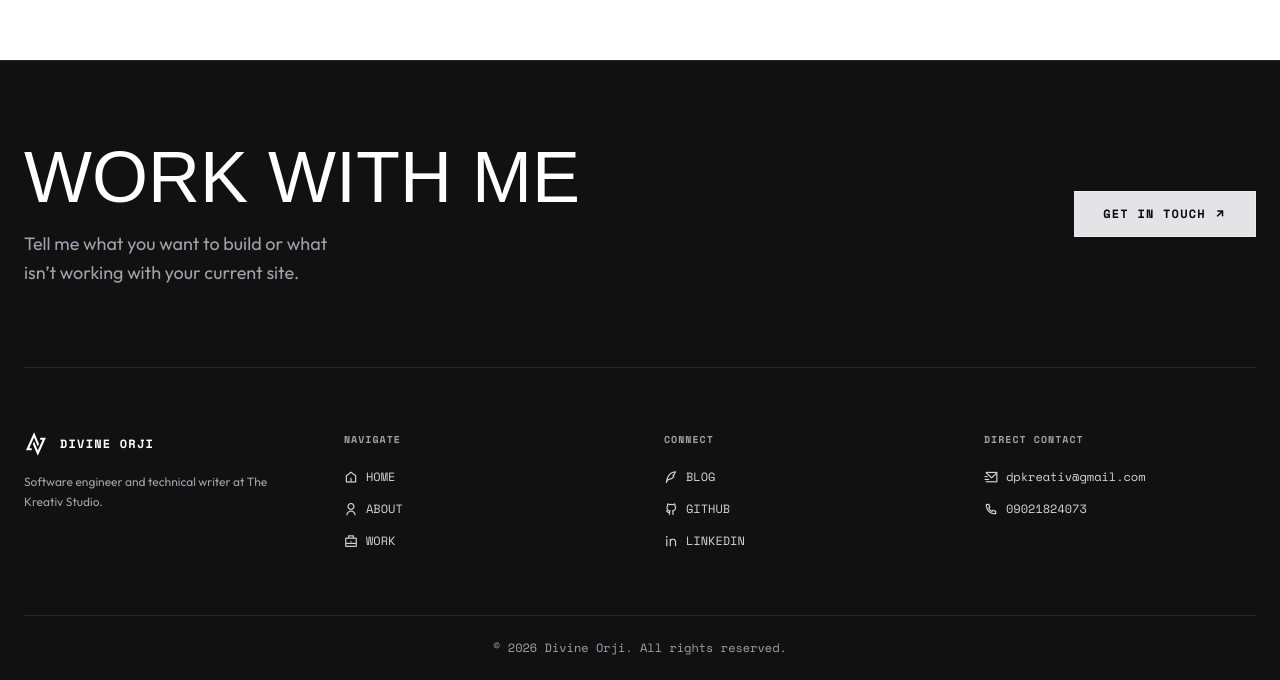
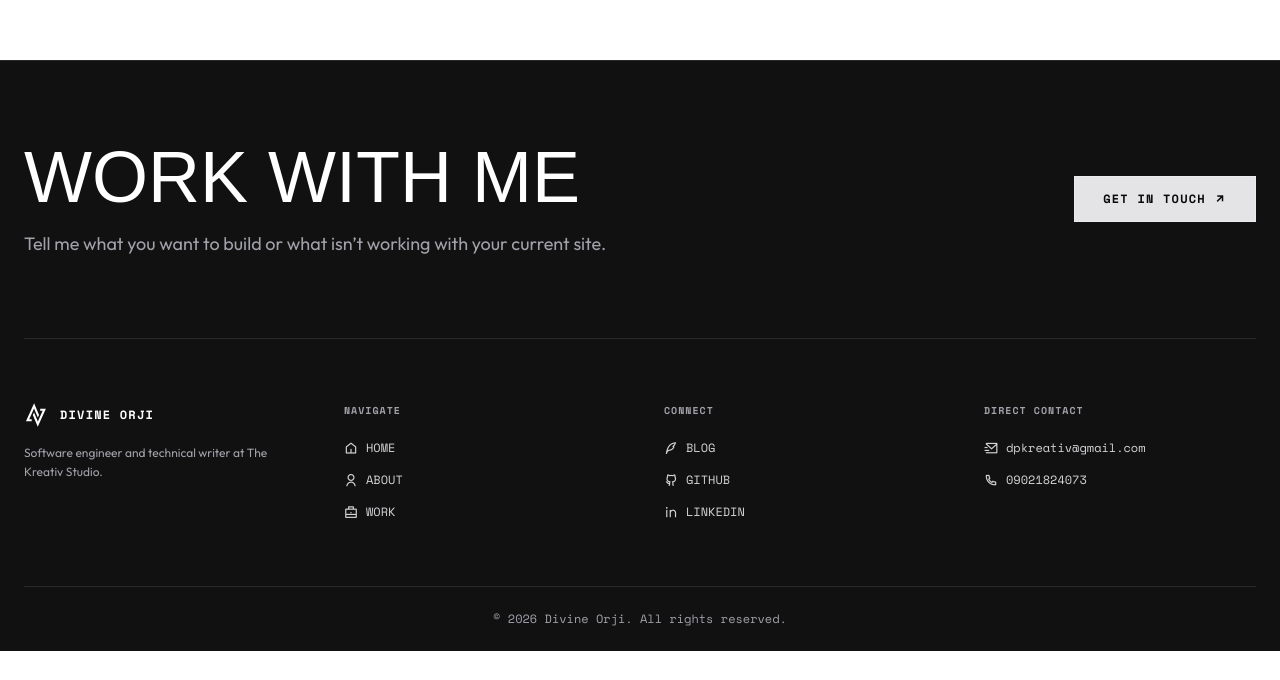
Before and after one commit to dpkreativ/dpkreativ, a Next.js app: page / in a window 1280 px wide. Shown: the part 2464-3144 px from the top of the page. After the commit the page ends 3115 px from the top, so only its background shows below. Built offline with nearby package versions, Linux system fonts and the light colour scheme; no server answers; a web font is replaced by a local one.

Commit message:
Give footer CTA copy more room on desktop

```diff
--- a/src/components/footer.tsx
+++ b/src/components/footer.tsx
@@ -60,14 +60,14 @@ export default function Footer() {
         {/* Conditional Closing CTA Banner (suppressed on /contact) */}
         {!isContactPage && (
           <div className="grid items-center justify-items-center gap-8 border-b border-white/10 py-14 text-center md:py-20 lg:grid-cols-[minmax(0,1fr)_auto] lg:justify-items-start lg:gap-12 lg:text-left">
-            <div>
+            <div className="lg:justify-self-stretch">
               <SplitHeading
                 as="h2"
                 className="font-display uppercase text-4xl sm:text-5xl md:text-6xl lg:text-7xl leading-[0.9]"
               >
                 Work with me
               </SplitHeading>
-              <RevealText noSplit className="mx-auto mt-4 max-w-xl text-balance font-body text-base leading-relaxed text-zinc-400 md:text-lg md:leading-relaxed lg:mx-0">
+              <RevealText noSplit className="mx-auto mt-4 max-w-xl text-balance font-body text-base leading-relaxed text-zinc-400 md:text-lg md:leading-relaxed lg:mx-0 lg:max-w-none">
                 Tell me what you want to build or what isn’t working with your current site.
               </RevealText>
             </div>
```
